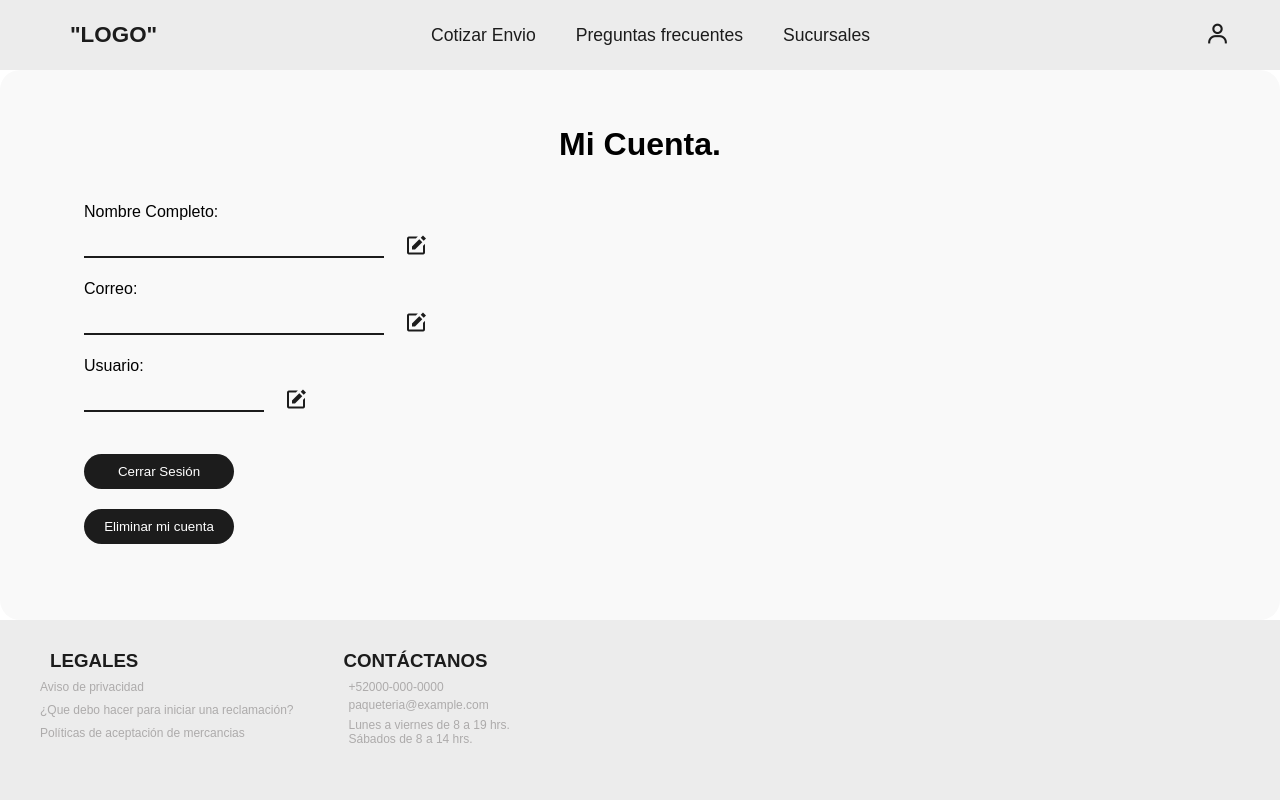
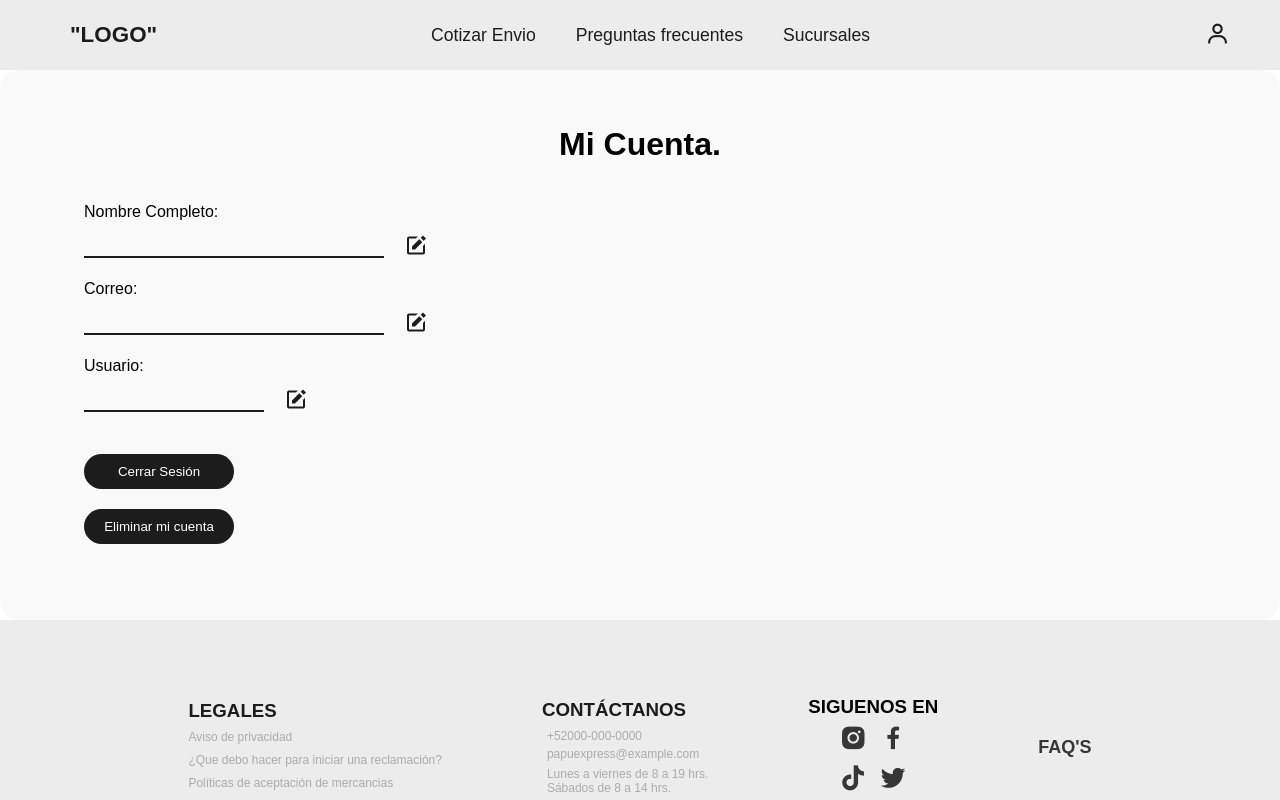
Before and after one commit to LewisAngelo11/angular-shipping-app, an Angular app: page /miCuenta in a window 1280 px wide. Built offline with nearby package versions, Linux system fonts and the light colour scheme; no server answers.

Commit message:
Avances generales en la app de interfaz como de funcionalidad

```diff
--- a/src/app/app.component.css
+++ b/src/app/app.component.css
@@ -73,7 +73,11 @@
 }
 
 footer{
-  height: 200px;
+  display: flex;
+  flex-direction: column;
+  align-items: center;
+  justify-content: center;
+  height: auto;
   background-color: #ececec;
   gap: 30px;
 }
@@ -84,7 +88,8 @@ footer{
 
 .endPage {
   display: flex;
-  gap: 50px;
+  align-items: center;justify-content: center;
+  gap: 100px;
   padding-bottom: 20px;
 }
 
@@ -93,24 +98,24 @@ footer{
   gap: 10px;
   align-items: start;
   text-align: left;
-  padding-left: 40px;
+  justify-content: center;
 }
 
 .legales h3 {
   color: #1c1c1c;
   margin: 0px;
-  margin-left: 10px;
+  margin-top: 20px;
   margin-bottom: 5px;
 }
 
 .legales ul{
   list-style: none;
   text-align: left;
+  display: flex;
+  flex-direction: column;
+  gap: 5px;
 }
 
-.legales ul li{
-  margin-bottom: 5px;
-}
 
 .legales a{
   text-decoration: none;
@@ -143,6 +148,54 @@ footer{
   padding-left: 5px;
 }
 
+.redes-sociales {
+  display: flex;
+  flex-direction: column;
+  align-items: center;
+}
+
+.social-medias1,
+.social-medias2 {
+  display: flex;
+  align-items: center;
+  justify-content: center;
+  height: auto;
+}
+
+.social-medias1 a,
+.social-medias2 a {
+  display: flex;
+  align-items: center;
+  justify-content: center;
+  text-decoration: none;
+  width: 40px;
+  height: 40px;
+  font-size: 30px;
+  color: #363636;
+  transition: all 0.2s ease-in;
+}
+
+.social-medias1 a:hover,
+.social-medias2 a:hover {
+  color: #e64d11;
+}
+
+.FAQS {
+  display: flex;
+  justify-content: center;
+  font-size: 18px;
+  font-weight: bold;
+}
+
+.FAQS  a{
+  text-decoration: none;
+  color: #363636;
+}
+
+.derechos-reservados {
+  margin-bottom: 20px;
+}
+
 @media (max-width: 600px) {
   .navbar .logo {
     margin-left: 20px;
@@ -156,19 +209,38 @@ footer{
     display: block;
   }
 
+  footer {
+    height: auto;
+    flex-direction: column;
+    align-items: start;
+    justify-content: start;
+    padding: 0 20px;
+  }
+
   .endPage {
     margin: 0;
-    flex-direction: row;
-    gap: 20px;
+    flex-direction: column;
+    align-items: center;
+    justify-content: center;
+    gap: 2rem;
     padding: 0;
   }
 
   .legales,
   .contacto {
-    padding-left: 20px;
     width: 100%;
-    padding-right: 20px;
+    padding: 0 20px;
+  }
 
+  .redes-sociales {
+    width: 293px;
+    padding: 0 20px;
+    align-items: start;
+  }
+
+  .FAQS a{
+    width: 293px;
+    padding: 0 20px;
   }
 }
 
--- a/src/app/app.component.html
+++ b/src/app/app.component.html
@@ -23,15 +23,31 @@
         <li><a href="">Aviso de privacidad</a></li>
         <li><a href="">¿Que debo hacer para iniciar una reclamación?</a></li>
         <li><a href="">Políticas de aceptación de mercancias</a></li>
+        <li><a href="">Formato de solicitud de reclamación</a></li>
       </ul>
     </div>
     <div class="contacto">
       <h3>CONTÁCTANOS</h3>
       <ul>
         <li><a href="">+52000-000-0000</a></li>
-        <li><a href="">paqueteria&#64;example.com</a></li>
+        <li><a href="">papuexpress&#64;example.com</a></li>
       </ul>
       <p>Lunes a viernes de 8 a 19 hrs. <br>Sábados de 8 a 14 hrs.</p>
     </div>
+    <div class="redes-sociales">
+      <h3>SIGUENOS EN</h3>
+      <div class="social-medias1">
+        <a href=""><i class='bx bxl-instagram-alt'></i></a>
+        <a href=""><i class='bx bxl-facebook'></i></a>
+      </div>
+      <div class="social-medias2">
+        <a href=""><i class='bx bxl-tiktok'></i></a>
+        <a href=""><i class='bx bxl-twitter'></i></a>
+      </div>
+    </div>
+    <div class="FAQS">
+      <a href="/preguntas">FAQ'S</a>
+    </div>
   </div>
+  <p class="derechos-reservados">Operadora de Servicios PapuExpress S.A. de C.V. Todos los derechos reservados.</p>
 </footer>
--- a/src/app/cuenta/cuenta.component.ts
+++ b/src/app/cuenta/cuenta.component.ts
@@ -69,15 +69,36 @@ export class CuentaComponent {
     }
   }
 
-  // Funcion para desabilitar los inputs (Proximamente se implementará el metodo PUT)
+  // Funcion para desabilitar los inputs (Proximamente se implementará el metodo PATCH)
   confirmarEdicion(id: string){
+    let datos: any = {}
+
     if (id === 'edit-name'){
       this.edicion.name = false;
+
+      // Solo agrega si hay cambios o siempre si lo deseas
+      datos.Nombre = this.nombre;
+      datos.Apellido1 = this.apellidoPaterno;
+      datos.Apellido2 = this.apellidoMaterno;
     } else if (id === 'edit-mail'){
       this.edicion.mail = false;
+      datos.Email = this.email;
     } else if (id === 'edit-user'){
       this.edicion.user = false;
+      datos.Usuario = this.username
     }
+
+      // Llamar al servicio si hay al menos un campo
+    if (Object.keys(datos).length > 0) {
+    this.authService.actualizarDatosUsuario(datos).subscribe({
+      next: (response) => {
+        console.log('Datos actualizados:', response);
+      },
+      error: (error) => {
+        console.error('Error al actualizar:', error);
+      }
+    });
+  }
   }
 
   // Cerrar sesión: eliminar el token y redirigir al login
--- a/src/app/login/login.component.css
+++ b/src/app/login/login.component.css
@@ -29,14 +29,14 @@
   flex-direction: column; /* Organiza los elementos en una columna */
   align-items: center; /* Centra los elementos horizontalmente */
   justify-content: center; /* Centra los elementos verticalmente */
-  height: 440px; /* Usa el 100% del alto de la ventana */
+  height: 450px; /* Usa el 100% del alto de la ventana */
   padding: 20px; /* Espacio interno */
   border-radius: 20px; /* Bordes redondeados */
   margin: 5px auto; /* Centra el div en el contenedor */
   margin-top: 110px;
   background-color: #f9f9f98e; /* Fondo gris claro */
   backdrop-filter: blur(5px); /* Aplica el desenfoque */
-  width: 320px; /* Ancho del div */
+  width: 350px; /* Ancho del div */
   gap: 5px;
   box-shadow: 0px 0px 15px rgba(0, 0, 0, 0.816);
 }
--- a/src/app/menu-principal/menu-principal.component.html
+++ b/src/app/menu-principal/menu-principal.component.html
@@ -40,7 +40,7 @@
               <p><i class='bx bxs-truck' ></i> Servicio Express</p>
             </div>
           </div>
-          <button class="ir-cotizar">Cotizar Envío</button>
+          <button class="ir-cotizar" (click)="IrCotizarEnvio()">Cotizar Envío</button>
         </div>
         <img src="/pexels-tima-miroshnichenko-6169057.jpg" alt="">
       </div>
--- a/src/app/rastreo/rastreo.component.html
+++ b/src/app/rastreo/rastreo.component.html
@@ -47,7 +47,7 @@
     <div *ngIf="contenidoVisible" class="DetalleEnvio">
       <h2>Detalle del Envío</h2>
       <p><strong>Número de Envío:</strong> {{ idEnvio }}</p>
-      <p><strong>Número de Paquete:</strong> {{ idPaquete }}</p>
+      <p><strong>Número de Paquetes:</strong> {{ idPaquete }}</p>
       <p><strong>Estatus:</strong> {{ estatus }}</p>
       <p><strong>Remitente:</strong> {{ remitente }}</p>
       <p><strong>Destinatario:</strong> {{ destinatario }}</p>
--- a/src/app/rastreo/rastreo.component.ts
+++ b/src/app/rastreo/rastreo.component.ts
@@ -25,7 +25,6 @@ export class RastreoComponent {
 
   // Este metodo se ejecuta en cuanto se carga el componente
   ngOnInit(): void {
-    this.solicitarUbicacion();
     this.route.queryParams.subscribe(params => {
     this.rastreoMenu = params['rastreoMenu'] || '';
       if (this.rastreoMenu !== ''){
@@ -34,24 +33,6 @@ export class RastreoComponent {
     });
   }
 
-  // Función para solicitar la ubicacion actual del usuario
-  solicitarUbicacion() {
-    // Verifica si la geolocalización está disponible en el navegador
-    if (navigator.geolocation) {
-      // Solicita la ubicación actual del usuario
-      navigator.geolocation.getCurrentPosition(
-        (position) => {
-          console.log('Ubicación obtenida:', position.coords); // Muestra la ubicación obtenida en la consola
-        },
-        (error) => {
-          console.error('Error al obtener ubicación:', error.message);
-        }
-      );
-    } else {
-      // Si la geolocalización no está soportada, se muestra un mensaje en la consola
-      console.error('Geolocalización no soportada por el navegador.');
-    }
-  }
 
   rastrear(rastreo: string) {
     const rastreoLimpio = rastreo.trim(); // Eliminar espacios en blanco
--- a/src/app/registro/registro.component.css
+++ b/src/app/registro/registro.component.css
@@ -27,7 +27,7 @@
   flex-direction: column; /* Organiza los elementos en una columna */
   align-items: center; /* Centra los elementos horizontalmente */
   justify-content: center; /* Centra los elementos verticalmente */
-  height: 480px; /* Usa el 100% del alto de la ventana */
+  height: 500px; /* Usa el 100% del alto de la ventana */
   padding: 20px; /* Espacio interno */
   border-radius: 20px; /* Bordes redondeados */
   margin: 10px auto; /* Centra el div en el contenedor */
@@ -35,7 +35,7 @@
   gap: 10px;
   background-color: #f9f9f98e; /* Fondo gris claro */
   backdrop-filter: blur(5px); /* Aplica el desenfoque */
-  width: 320px; /* Ancho del div */
+  width: 360px; /* Ancho del div */
   font-size: 12px; /* Tamaño de fuente */
   box-shadow: 0px 0px 15px rgba(0, 0, 0, 0.816);
 }
```
Also changed, not shown: src/app/auth.service.ts (+14 -1 lines), src/app/registro/registro.component.ts (+101 -14 lines).
